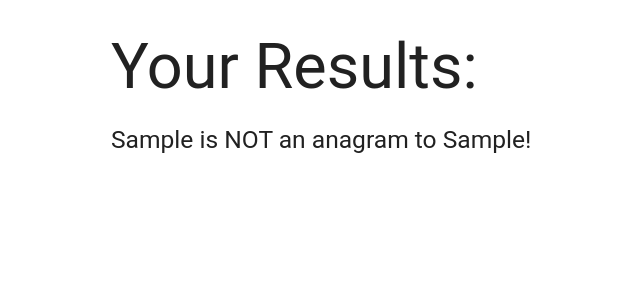
After one commit to iamJRD/anagram-php, a PHP site: template views/anagram_compare.html.twig in a window 1280 px wide. The commit adds this page. Shown: the top 300 px of the page, without its empty margins (81-721 px from the left). Run offline with PHP 8.4, Linux system fonts and the light colour scheme; the template is opened without the code that fills it: most values are stand-ins (such as "Sample title", 1, 10 or a date in 2020); some libraries are stand-ins or nearby versions; some web fonts are replaced.

Commit message:
add twig template for displaying results

```diff
--- /dev/null
+++ b/views/anagram_compare.html.twig
@@ -0,0 +1,27 @@
+<!DOCTYPE html>
+<html>
+<head>
+    <meta charset="utf-8">
+    <link rel="stylesheet" href="https://cdnjs.cloudflare.com/ajax/libs/materialize/0.97.5/css/materialize.min.css">
+    <script type="text/javascript" src="https://code.jquery.com/jquery-2.1.1.min.js"></script>
+    <script src="https://cdnjs.cloudflare.com/ajax/libs/materialize/0.97.5/js/materialize.min.js"></script>
+    <title>Anagram Checker</title>
+</head>
+<body>
+    <div class="container">
+        <h1>Your Results:</h1>
+
+        {% if results == true %}
+            <h5>{{ displayAnagramCompare }} is an anagram to {{ displayOriginalWord }}!</h5>
+        {% else %}
+            <h5>{{ displayAnagramCompare }} is NOT an anagram to {{ displayOriginalWord }}!</h5>
+        {% endif %}
+
+    </div>
+
+
+
+
+
+</body>
+</html>
--- a/views/home.html.twig
+++ b/views/home.html.twig
@@ -21,10 +21,5 @@
             <button class="waves-effect waves-light btn">Submit</button>
         </form>
     </div>
-
-
-
-
-
 </body>
 </html>
```
Also changed, not shown: app/app.php (+7 -0 lines), src/AnagramValidator.php (+5 -2 lines), tests/AnagramValidatorTest.php (+1 -1 lines).
